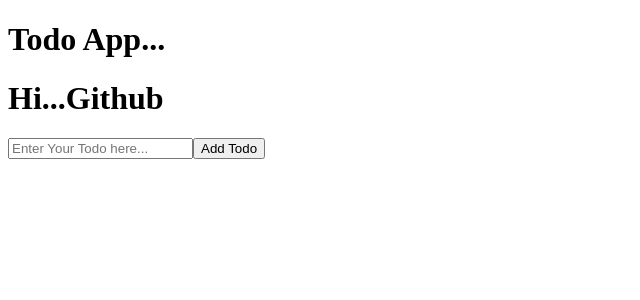
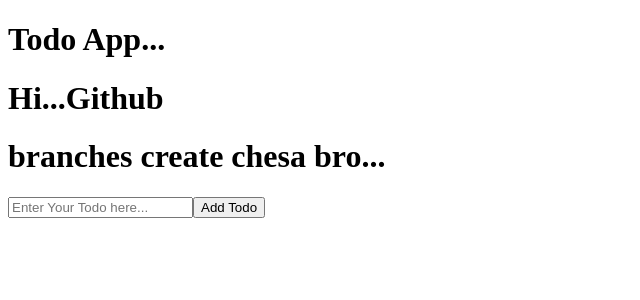
Before and after one commit to Charan27798/todo-list, a React (Vite) app: page / in a window 1280 px wide. Shown: the top 300 px of the page, without its empty margins (0-640 px from the left). Built offline with nearby package versions, Linux system fonts and the light colour scheme.

Commit message:
branches add chesa

```diff
--- a/src/App.jsx
+++ b/src/App.jsx
@@ -44,6 +44,7 @@
     <div>
                   <h1> Todo App...</h1>
                   <h1> Hi...Github</h1>
+                  <h1>branches create chesa bro...</h1>
                   <input
                         type='text'
                         placeholder='Enter Your Todo here...'
```
